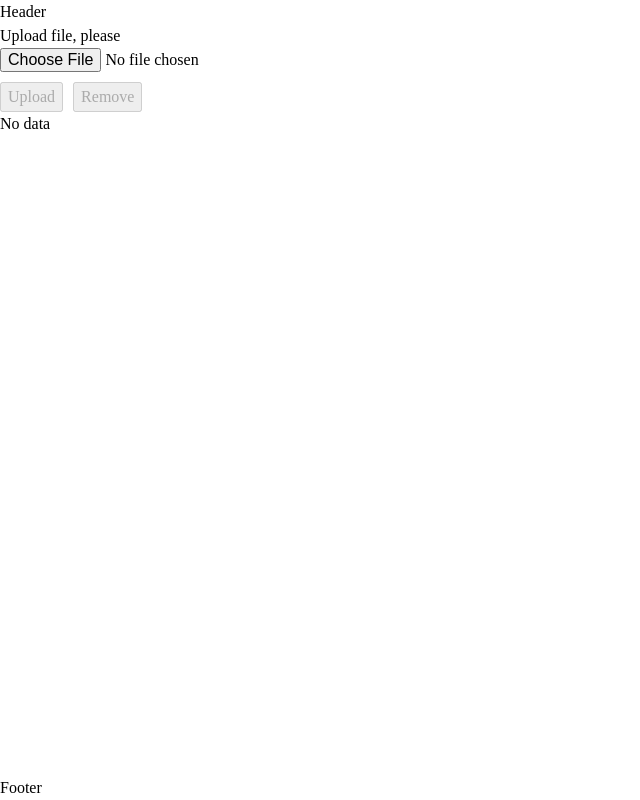
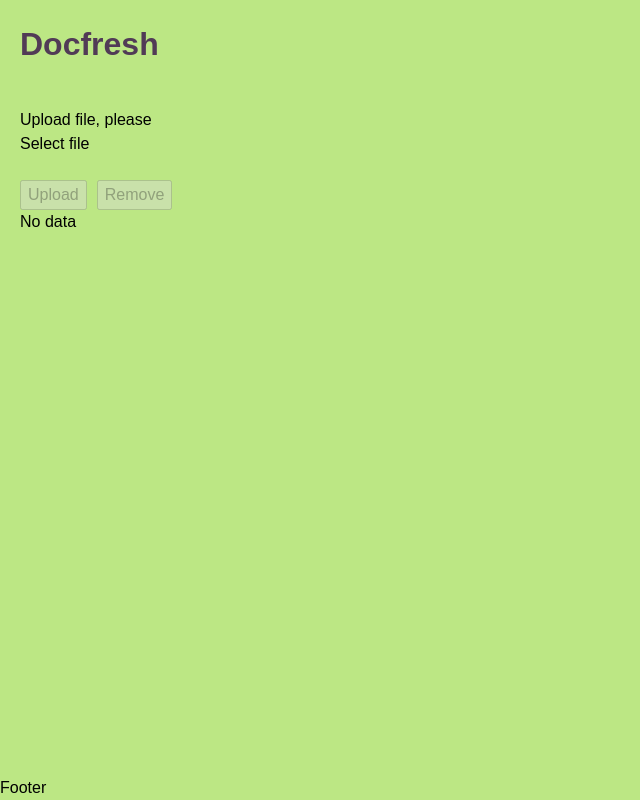
Before and after one commit to yurirodnov/doc-fresh, a React (Vite) app in the folder front/: page / in a window 1280 px wide. Shown: the whole page, without its empty margins (0-640 px from the left). Built offline with nearby package versions, Linux system fonts and the light colour scheme.

Commit message:
add label

```diff
--- a/front/src/components/file-upload-form/FileUploadForm.module.css
+++ b/front/src/components/file-upload-form/FileUploadForm.module.css
@@ -2,3 +2,15 @@
   display: flex;
   gap: 10px;
 }
+
+.label {
+  display: flex;
+}
+
+.label:hover {
+  cursor: pointer;
+}
+
+.input {
+  visibility: hidden;
+}
--- a/front/src/components/file-upload-form/FileUploadForm.tsx
+++ b/front/src/components/file-upload-form/FileUploadForm.tsx
@@ -69,12 +69,21 @@ export const FileUploadForm = ({ onReportUpload }: FileUploadFormProps) => {
     <div className={styles.formWrapper}>
       <form onSubmit={handleSubmit}>
         <div>{message}</div>
+
+        <label htmlFor="file-upload" className={styles.label}>
+          <span>{file ? "📄" : ""}</span>
+          <span>{file ? file.name : "Select file"}</span>
+          {file && <span className={styles.uploadText}>{(file.size / 1024).toFixed(1)} KB</span>}
+        </label>
+
         <input
+          id="file-upload"
           type="file"
           onChange={handleFileChange}
           accept={allowedFilesFormats}
-          style={{ marginBottom: "10px", display: "block" }}
           ref={fileInputRef}
+          disabled={loading}
+          className={styles.input}
         />
         <div className={styles.formButtons}>
           <Button title={"Upload"} type="submit" disabled={!file || loading} />
--- a/front/src/components/header/Header.module.css
+++ b/front/src/components/header/Header.module.css
@@ -0,0 +1,9 @@
+.header {
+  padding: 20px;
+}
+
+.logo {
+  color: var(--vintage-grape);
+  font-weight: bold;
+  font-size: 2em;
+}
--- a/front/src/components/header/Header.tsx
+++ b/front/src/components/header/Header.tsx
@@ -1,5 +1,9 @@
 import styles from "./Header.module.css";
 
 export const Header = () => {
-  return <header>Header</header>;
+  return (
+    <header className={styles.header}>
+      <span className={styles.logo}>Docfresh</span>
+    </header>
+  );
 };
--- a/front/src/components/main/Main.module.css
+++ b/front/src/components/main/Main.module.css
@@ -2,4 +2,5 @@
   display: flex;
   flex-direction: column;
   flex-grow: 1;
+  padding: 20px;
 }
--- a/front/src/index.css
+++ b/front/src/index.css
@@ -36,6 +36,8 @@ body,
   min-height: 100vh;
   line-height: 1.5;
   -webkit-font-smoothing: antialiased;
+  background-color: var(--lime-cream);
+  font-family: Arial, Helvetica, sans-serif;
 }
 
 /* 4. Make media elements responsive and easy to work with */
```
